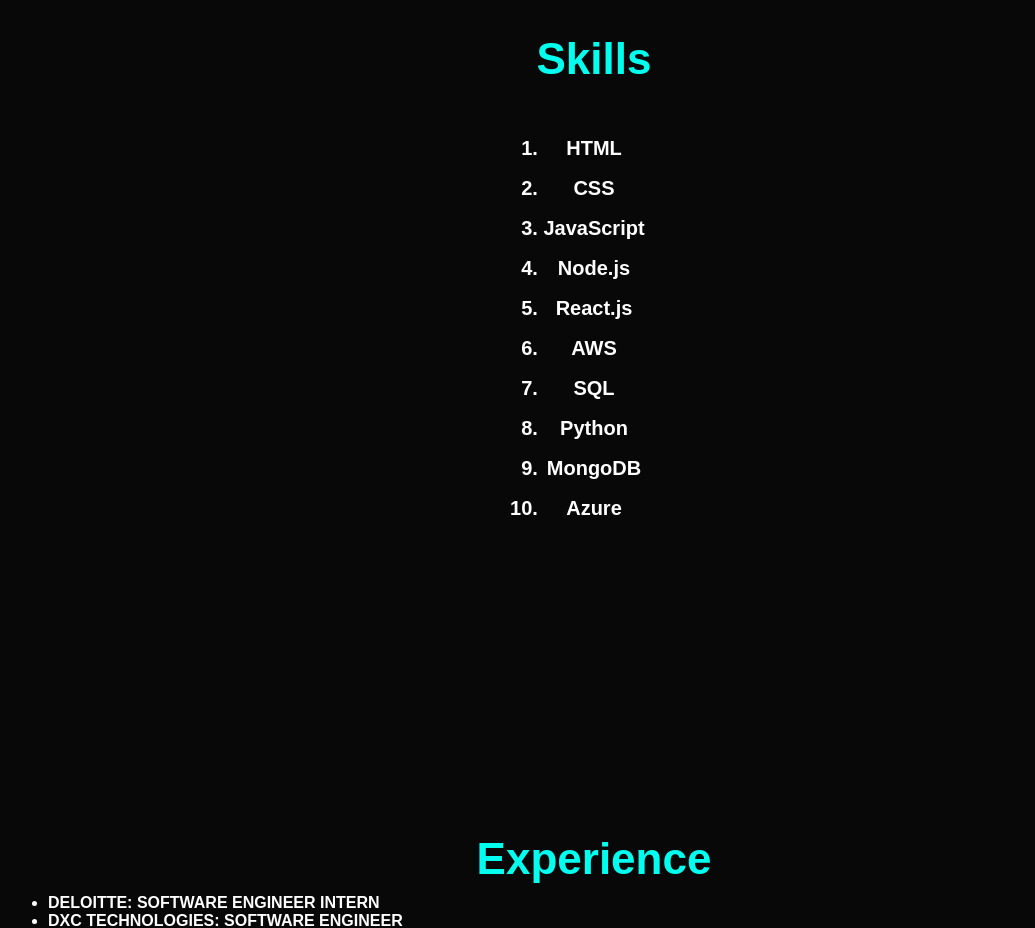
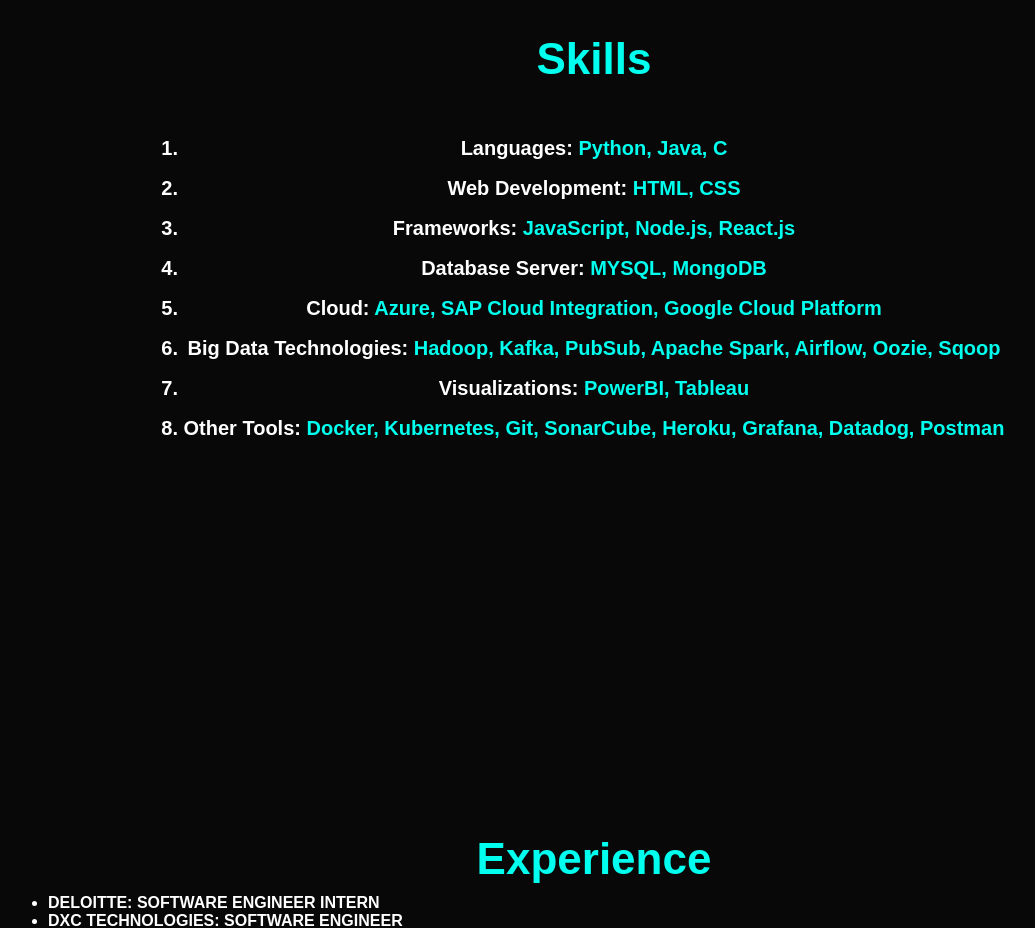
Before and after one commit to SushmaMahankali/sushmamahankali.github.io, a plain HTML site: page index.html in a window 1280 px wide. Shown: the part 820-1748 px from the top of the page, without its empty margins (46-1081 px from the left). Drawn offline with nearby package versions, Linux system fonts and the light colour scheme.

Commit message:
Update index.html

```diff
--- a/index.html
+++ b/index.html
@@ -59,16 +59,14 @@
                     <div class="timeline-dot"></div>
                     <div class="timeline-content">
                         <p class="text">
-                            <ol><li>HTML</li>
-                            <li>CSS</li>
-                            <li>JavaScript</li>
-                            <li>Node.js</li>
-                            <li>React.js</li>
-                            <li>AWS</li>
-                            <li>SQL</li>
-                            <li>Python</li>
-                            <li>MongoDB</li>
-                            <li>Azure</li>
+                            <ol><li>Languages: <span>Python, Java, C</span></li>
+                            <li>Web Development: <span>HTML, CSS</span></li>
+                            <li>Frameworks: <span>JavaScript, Node.js, React.js</span></li>
+                            <li>Database Server: <span>MYSQL, MongoDB</span></li>
+                            <li>Cloud: <span>Azure, SAP Cloud Integration, Google Cloud Platform</span></li>
+                            <li>Big Data Technologies: <span>Hadoop, Kafka, PubSub, Apache Spark, Airflow, Oozie, Sqoop</span></li>
+                            <li>Visualizations: <span>PowerBI, Tableau</span></li>
+                                <li>Other Tools: <span>Docker, Kubernetes, Git, SonarCube, Heroku, Grafana, Datadog, Postman</span></li>
                             </ol>
                         </p>
                     </div>
```
